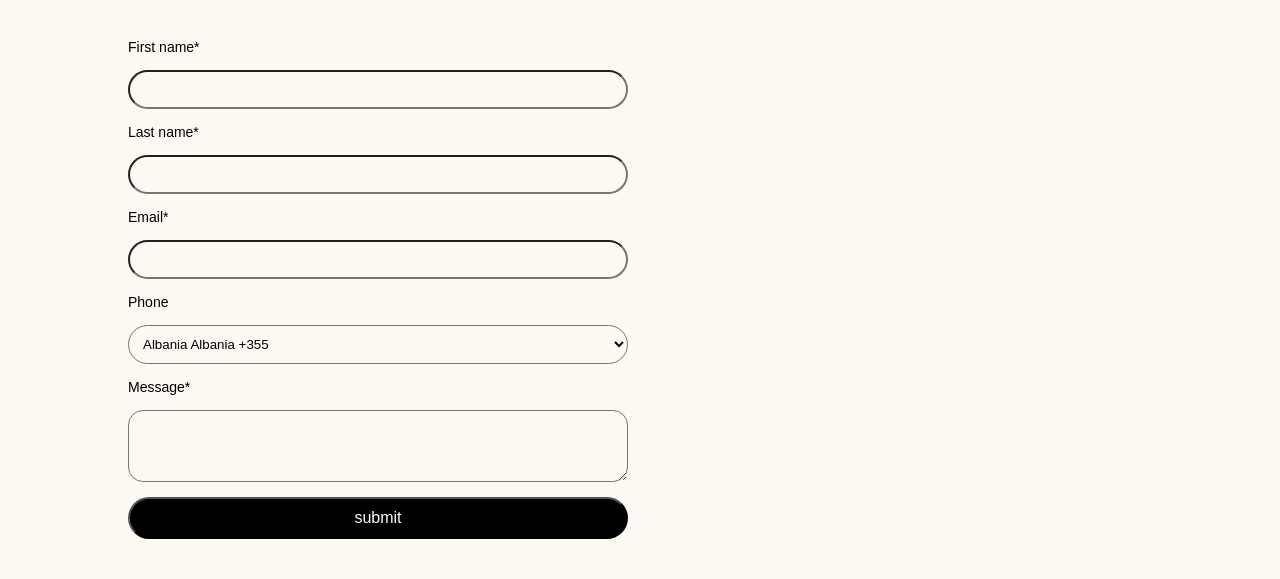
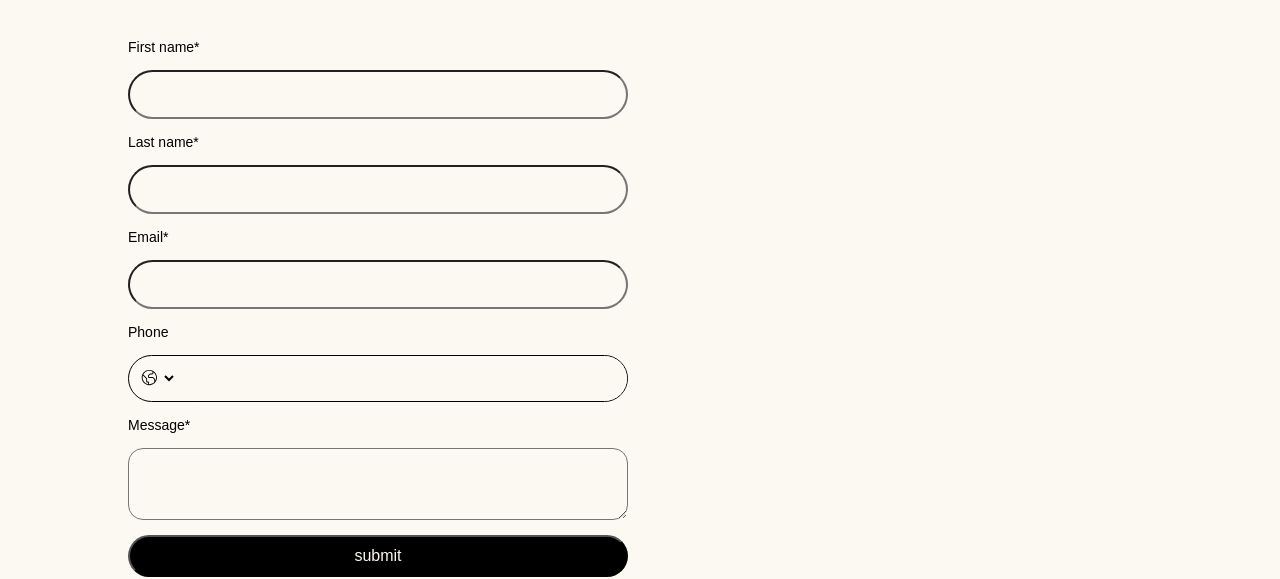
Before and after one commit to naniko136/project-1, a plain HTML site: page contact.html in a window 1280 px wide. Shown: the part 221-800 px from the top of the page. Drawn offline with Linux system fonts and the light colour scheme; a web font is replaced by a local one.

Commit message:
second commit

```diff
--- a/contact.html
+++ b/contact.html
@@ -125,8 +125,21 @@
         <input required type="email" name="email" id="email" />
 
         <label class="phone" for="phone">Phone</label>
+        <div class="contact-svg-div">
+          <svg
+            class="contact-svg"
+            viewBox="0 0 24 24"
+            fill="currentColor"
+            width="24"
+            height="24"
+          >
+            <path
+              fill-rule="evenodd"
+              d="M11.5,19 C11.331,19 11.166,18.985 11,18.975 L11,16.5 C11,16.224 10.776,16 10.5,16 L9.5,16 C9.224,16 9,15.775 9,15.5 L9,12.5 C9,12.366 8.947,12.238 8.852,12.145 L4.804,8.14 C6.04,5.688 8.573,4 11.5,4 C12.76,4 13.946,4.315 14.989,4.866 L15,6.497 C15.001,6.631 14.949,6.757 14.855,6.853 C14.76,6.947 14.634,7 14.5,7 L12.339,7 C12.207,7 12.08,7.053 11.986,7.146 L10.146,8.983 C10.053,9.077 10,9.204 10,9.337 L10,10.5 C10,11.325 10.672,11.999 11.499,12 L15.293,12 L17,13.707 L17,16.582 C15.629,18.064 13.674,19 11.5,19 M4,11.5 C4,10.673 4.14,9.879 4.388,9.135 L8,12.709 L8,15.5 C8,16.327 8.673,17 9.5,17 L10,17 L10,18.849 C6.581,18.152 4,15.122 4,11.5 M19,11.5 C19,12.856 18.632,14.127 18,15.226 L18,13.5 C18,13.367 17.947,13.24 17.854,13.146 L15.854,11.146 C15.76,11.053 15.633,11 15.5,11 L11.5,11 C11.224,11 11,10.775 11,10.5 L11,9.544 L12.546,8 L14.5,8 C14.902,8 15.281,7.843 15.564,7.557 C15.848,7.271 16.003,6.892 16,6.49 L15.993,5.51 C17.814,6.879 19,9.051 19,11.5 M11.5,3 C6.813,3 3,6.813 3,11.5 C3,16.187 6.813,20 11.5,20 C16.187,20 20,16.187 20,11.5 C20,6.813 16.187,3 11.5,3"
+            ></path>
+          </svg>
           <select required name="phone" id="phone">
-          <option value="Albania">Albania Albania +355</option>
+            <option value=""></option>
             <option value="Islands">Aland Islands Aland Islands +358</option>
             <option value="Brazil">Brazil Brazil +55</option>
             <option value="Bulgaria">Bulgaria Bulgaria +359</option>
@@ -215,6 +228,14 @@
             <option value="Estonia">Estonia Estonia +372</option>
             <option value="France">France France +33</option>
           </select>
+          <input
+            class="contact-inpt"
+            type="tel"
+            name="phone"
+            id="phone"
+            required
+          />
+        </div>
 
         <label for="Message">Message*</label>
         <textarea required name="Message" id="Message"></textarea>
--- a/style/contact.scss
+++ b/style/contact.scss
@@ -76,8 +76,30 @@
       max-width: 500px;
       width: 100%;
       background-color: $whitecolor;
-      padding: 10px;
+      padding: 15px;
       border-radius: 30px;
+    }
+    select {
+      max-width: 1px;
+      border: none;
+      padding: 8px;
+    }
+    .contact-svg-div {
+      display: flex;
+      border: 1px solid black;
+      max-width: 500px;
+      width: 100%;
+      border-radius: 30px;
+
+      svg {
+        margin-left: 10px;
+        margin-top: 10px;
+      }
+
+      .contact-inpt {
+        border: none;
+        border-left: none;
+      }
     }
     textarea {
       max-width: 500px;
--- a/style/style.scss
+++ b/style/style.scss
@@ -565,6 +565,26 @@
       padding: 10px;
       border-radius: 30px;
     }
+    select {
+      max-width: 1px;
+      border: none;
+      padding: 8px;
+    }
+    .index-svg-div {
+      display: flex;
+      border: 1px solid black;
+      max-width: 500px;
+      width: 100%;
+      border-radius: 30px;
+
+      svg {
+        margin-left: 10px;
+        margin-top: 10px;
+      }
+      .index-inpt {
+        border: none;
+      }
+    }
     textarea {
       max-width: 500px;
       width: 100%;
```
Also changed, not shown: index.html (+22 -1 lines), style/contact.css, style/style.css, 2 other files. Lines whose indentation alone changed are shown as unchanged.
